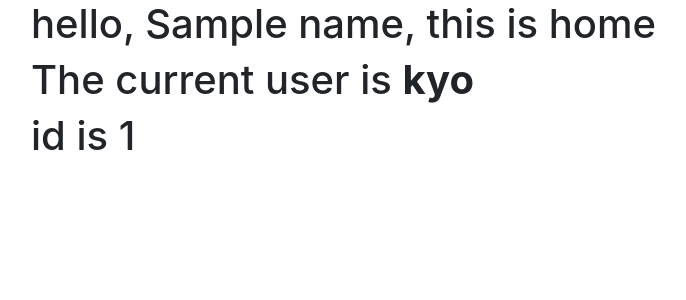
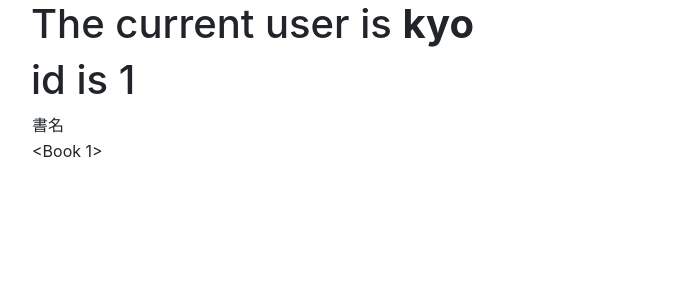
Before and after one commit to kyomind/library-tracker, a Flask app: template app/templates/index.html in a window 1280 px wide. Shown: the part 56-356 px from the top of the page, without its empty margins (54-740 px from the left). Run offline with Flask 2, Linux system fonts and the light colour scheme; a user stored in the database is signed in; tables that the repository leaves empty hold one stand-in row (values such as "Sample post"); the template is opened without the code that fills it: values that come from a table or form of the project are taken from there, most other values are stand-ins (such as "Sample title", 1, 10 or a date in 2020); some libraries are stand-ins or nearby versions.

Commit message:
修改首頁的路由與模版，開始把圖書表格加入

```diff
--- a/app/templates/index.html
+++ b/app/templates/index.html
@@ -5,16 +5,29 @@
 {% block page_content %}
 
 
-
-{% if name %}
-<h1>hello, {{name}}, this is home</h1>
-{% else %}
-<h1>hello, this is home</h1>
-{% endif %}
-
 {% if current_user.username %}
 <h1>The current user is <b>{{current_user.username}}</b></h1>
 <h1>id is {{current_user.id}}</h1>
+{% else %}
+<h1>請登入以使用本服務</h1>
 {% endif %}
 
+
+{% if current_user.username %}
+
+<table>
+    <tr>
+        <td>書名</td>
+    </tr>
+    <tr>
+    {% for book in books %}
+    <td>{{book}}</td>
+    {% endfor %}
+    </tr>
+</table>
+
+{% endif %}
+
+
+
 {% endblock %}
--- a/app/templates/user.html
+++ b/app/templates/user.html
@@ -1,6 +1,6 @@
 {% extends 'base.html' %}
 
-{% block title %}{{name}}'s personal page{% endblock %}
+{% block title %}{{name|title}}'s Personal Page{% endblock %}
 
 {% block page_content %}
 <h1>hello, {{name}}</h1>
```
Also changed, not shown: app/main/views.py (+2 -22 lines).
